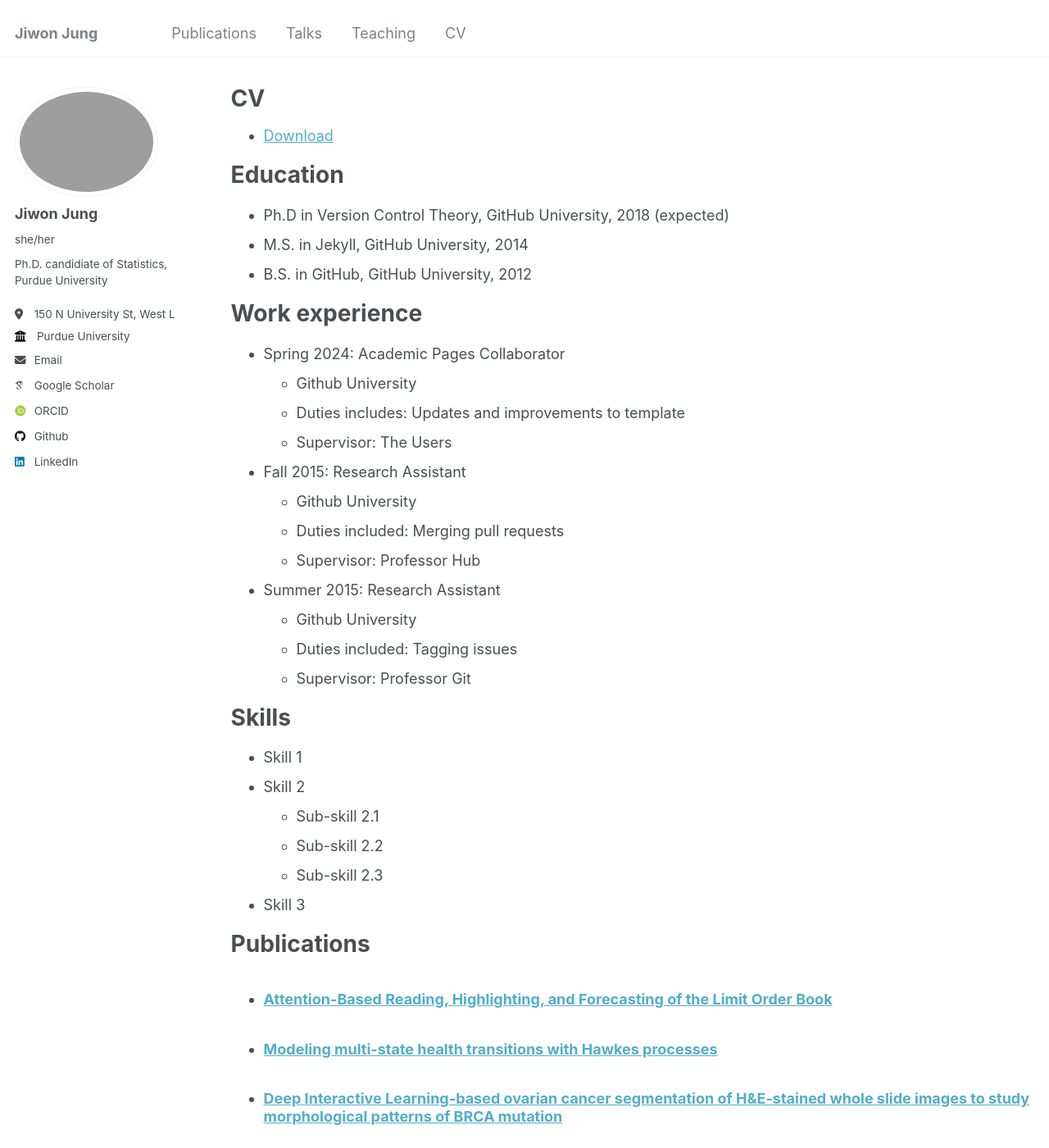
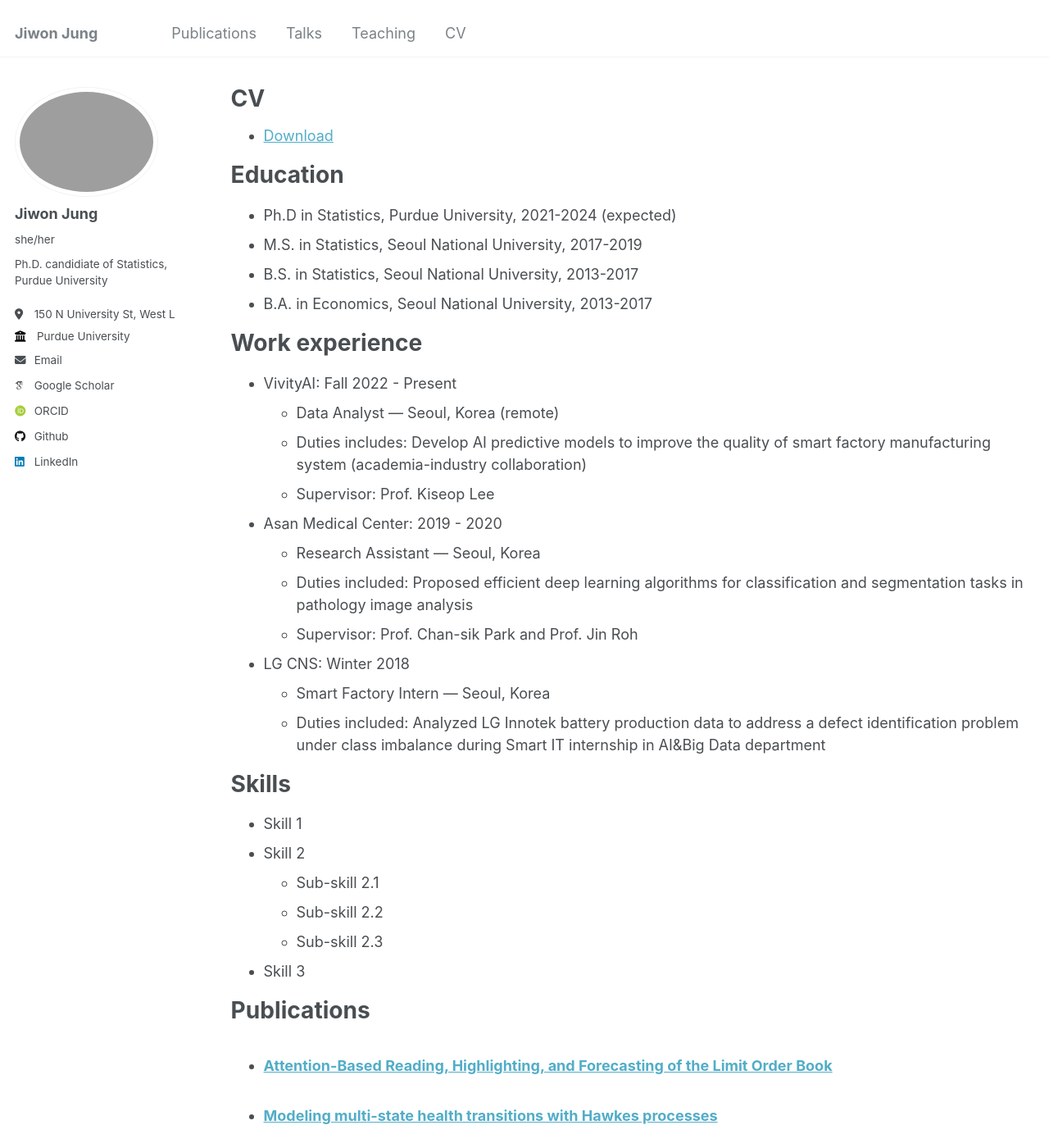
Before and after one commit to jiwon-jung/jiwon-jung.github.io, a Jekyll site: the page built from _pages/cv.md, in a window 1280 px wide and 1400 px high. Shown: the whole window at 82% size. Built offline with Jekyll 4.4.1, drawn with Linux system fonts in a browser that asks for light colours; some web fonts are replaced.

Commit message:
Update cv.md

```diff
--- a/_pages/cv.md
+++ b/_pages/cv.md
@@ -13,26 +13,32 @@ redirect_from:
 
 Education
 ======
-* Ph.D in Version Control Theory, GitHub University, 2018 (expected)
-* M.S. in Jekyll, GitHub University, 2014
-* B.S. in GitHub, GitHub University, 2012
+* Ph.D in Statistics, Purdue University, 2021-2024 (expected)
+* M.S. in Statistics, Seoul National University, 2017-2019
+* B.S. in Statistics, Seoul National University, 2013-2017
+* B.A. in Economics, Seoul National University, 2013-2017
 
 Work experience
 ======
-* Spring 2024: Academic Pages Collaborator
-  * Github University
-  * Duties includes: Updates and improvements to template
-  * Supervisor: The Users
+* VivityAI: Fall 2022 - Present
+  * Data Analyst — Seoul, Korea (remote)
+  * Duties includes: Develop AI predictive models to improve the quality of smart factory manufacturing system (academia-industry collaboration)
+  * Supervisor: Prof. Kiseop Lee
 
-* Fall 2015: Research Assistant
-  * Github University
-  * Duties included: Merging pull requests
-  * Supervisor: Professor Hub
+* Asan Medical Center: 2019 - 2020
+  * Research Assistant — Seoul, Korea
+  * Duties included: Proposed efficient deep learning algorithms for classification and segmentation tasks in pathology image analysis
+  * Supervisor: Prof. Chan-sik Park and Prof. Jin Roh
 
-* Summer 2015: Research Assistant
-  * Github University
-  * Duties included: Tagging issues
-  * Supervisor: Professor Git
+* LG CNS: Winter 2018
+  * Smart Factory Intern — Seoul, Korea
+  * Duties included: Analyzed LG Innotek battery production data to address a defect identification problem under class imbalance during Smart IT internship in AI&Big Data department
+
+
+
+
+
+
 
 Skills
 ======
```
